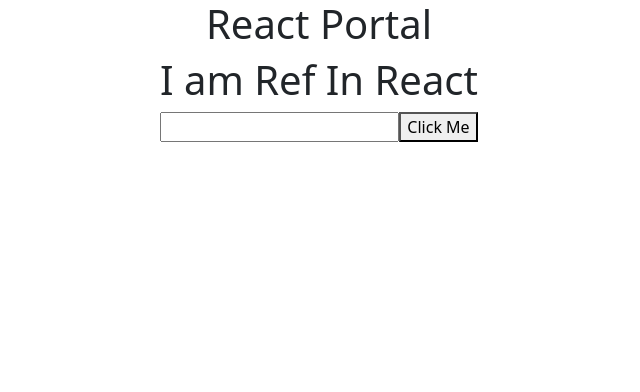
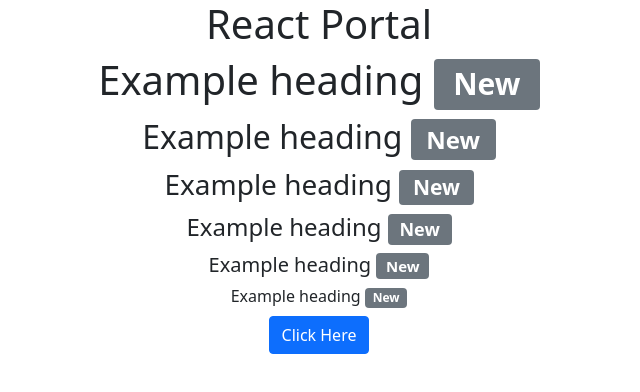
Before and after one commit to Lindos-Mahadi/ReactJS-Concept-Basick, a React (Create React App) app: page / in a window 1280 px wide. Shown: the top 392 px of the page, without its empty margins (321-961 px from the left). Built offline with nearby package versions, Linux system fonts and the light colour scheme; the HTML template or start-up script is replaced by a standard one.

Commit message:
Using React-Bootstrap

```diff
--- a/src/components/About.js
+++ b/src/components/About.js
@@ -1,23 +1,30 @@
 import React, { Component } from 'react'
-
+import { Button, Badge} from 'react-bootstrap';
 export default class About extends Component {
-    constructor() {
-        super();
-        this.userRef = React.createRef();
-    }
-
-    editVal()
-    {
-        console.warn(this.userRef);
-        this.userRef.current.focus();
-        this.userRef.current.value="1000";
-    }
     render() {
         return (
             <div>
-                <h1>I am Ref In React</h1>
-                <input ref={this.userRef} type="text" name="user" />
-                <button onClick={()=>this.editVal()}>Click Me</button>
+                <div>
+                <h1>
+                    Example heading <Badge bg="secondary">New</Badge>
+                </h1>
+                <h2>
+                    Example heading <Badge bg="secondary">New</Badge>
+                </h2>
+                <h3>
+                    Example heading <Badge bg="secondary">New</Badge>
+                </h3>
+                <h4>
+                    Example heading <Badge bg="secondary">New</Badge>
+                </h4>
+                <h5>
+                    Example heading <Badge bg="secondary">New</Badge>
+                </h5>
+                <h6>
+                    Example heading <Badge bg="secondary">New</Badge>
+                </h6>
+                </div>
+                <Button onClick={()=>alert('Clicked me')}>Click Here</Button>
             </div>
         )
     }
```
